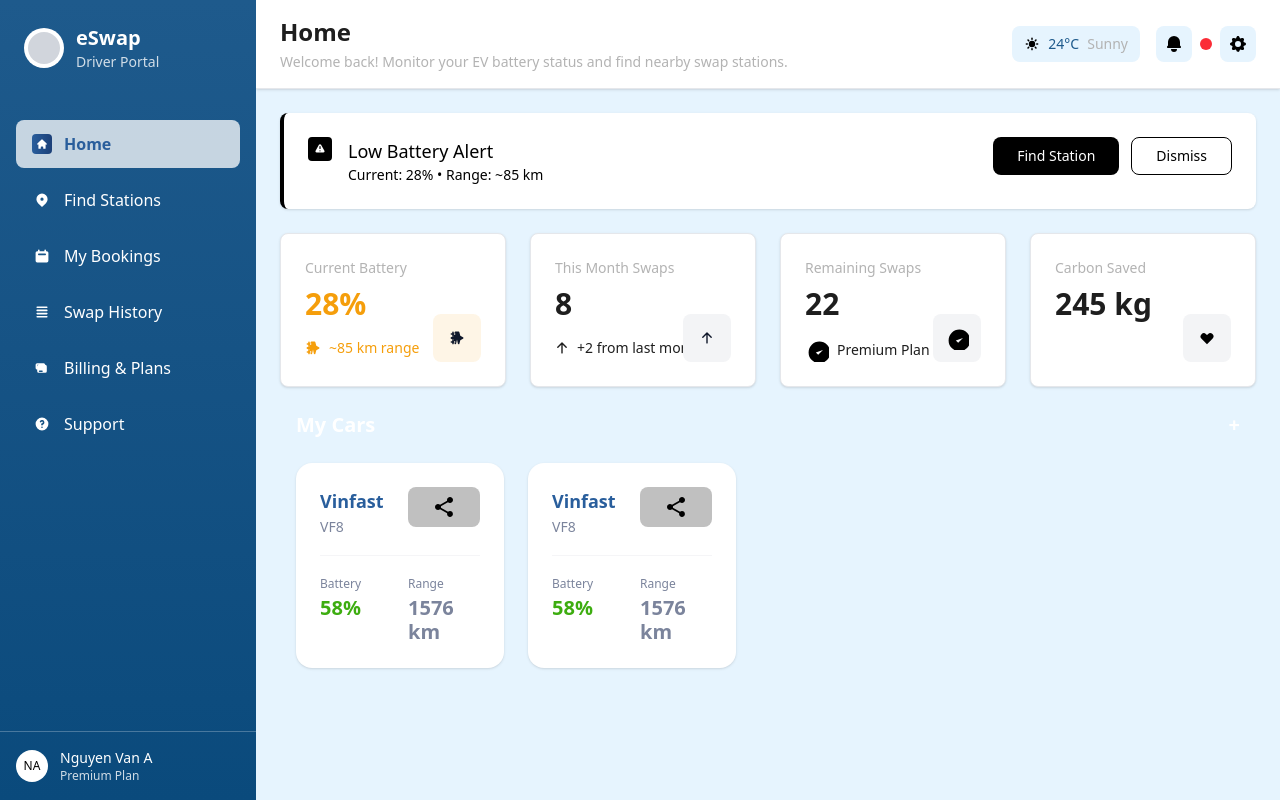
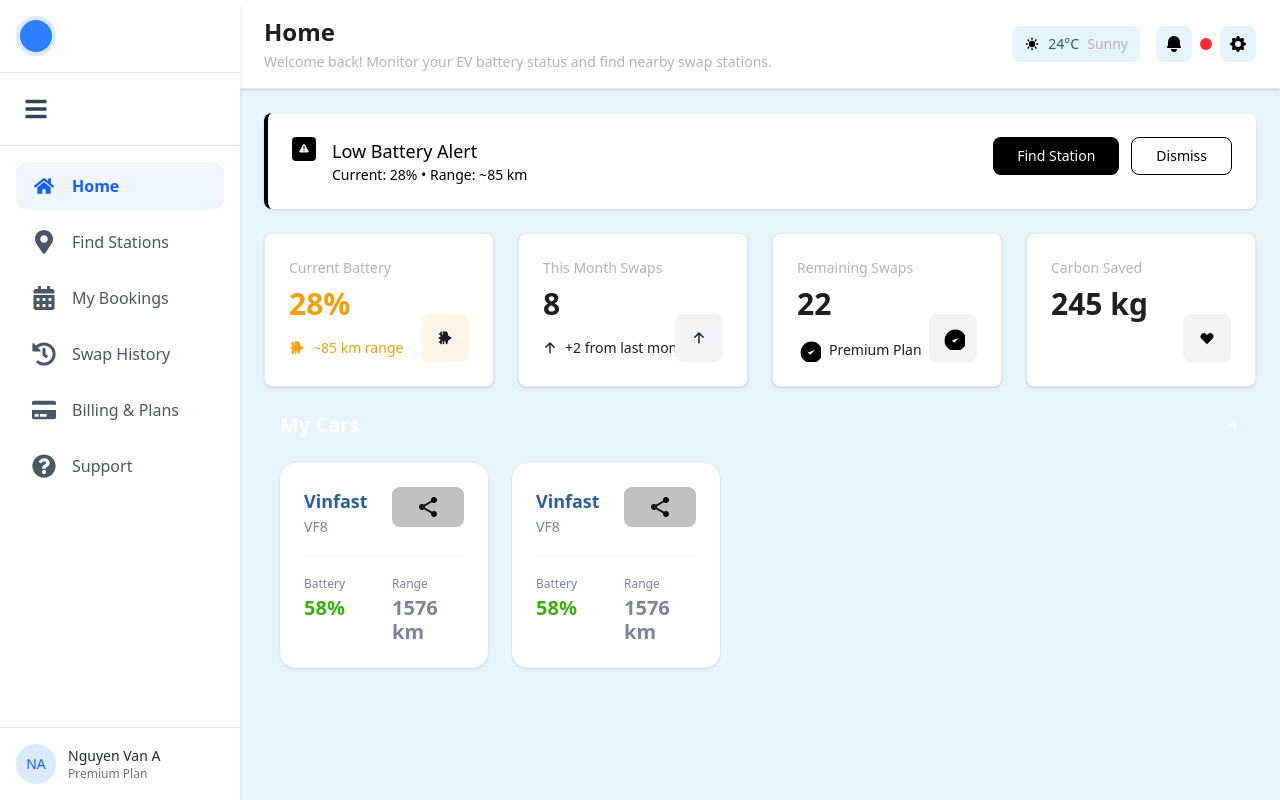
Before and after one commit to DeltaVariants/Gr4_SWP_FE, a Next.js app: page /home in a window 1280 px wide. Built offline with nearby package versions, Linux system fonts and the light colour scheme.

Commit message:
adjust sidebar

```diff
--- a/src/app/globals.css
+++ b/src/app/globals.css
@@ -19,15 +19,6 @@ body {
   color: var(--foreground);
 }
 
-/* Focus styles for accessibility */
-button:focus,
-input:focus,
-select:focus,
-textarea:focus {
-  outline: 2px solid #0ea5e9;
-  outline-offset: 2px;
-}
-
 /* Smooth scroll behavior */
 html {
   scroll-behavior: smooth;
--- a/src/presentation/components/common/Sidebar.tsx
+++ b/src/presentation/components/common/Sidebar.tsx
@@ -3,8 +3,12 @@ import React from "react";
 interface SidebarProps {
   currentPath?: string;
 }
-
-const navigationItems = [
+type NavigationItem = {
+  name: string;
+  path: string;
+  icon: React.ReactNode;
+};
+const navigationItems: NavigationItem[] = [
   {
     name: "Home",
     path: "/home",
--- /dev/null
+++ b/src/presentation/components/widgets/SideBar01.tsx
@@ -0,0 +1,146 @@
+// RefactoredSidebar.tsx (Phiên bản 2: Có Logo & Logo căn giữa khi Expanded)
+import React, { useState } from "react";
+import Link from "next/link";
+import {
+  FaHome,
+  FaMapMarkerAlt,
+  FaCalendarAlt,
+  FaHistory,
+  FaCreditCard,
+  FaQuestionCircle,
+  FaBars,
+} from "react-icons/fa";
+
+// --- Types ---
+interface SidebarProps {
+  currentPath?: string;
+}
+
+type NavigationItem = {
+  name: string;
+  path: string;
+  icon: React.ReactNode;
+};
+
+// --- Dữ liệu Navigation ---
+const navigationItems: NavigationItem[] = [
+  { name: "Home", path: "/home", icon: <FaHome size={20} /> },
+  {
+    name: "Find Stations",
+    path: "/stations",
+    icon: <FaMapMarkerAlt size={24} />,
+  },
+  { name: "My Bookings", path: "/bookings", icon: <FaCalendarAlt size={24} /> },
+  { name: "Swap History", path: "/history", icon: <FaHistory size={24} /> },
+  {
+    name: "Billing & Plans",
+    path: "/billing",
+    icon: <FaCreditCard size={24} />,
+  },
+  { name: "Support", path: "/support", icon: <FaQuestionCircle size={24} /> },
+];
+
+// --- Component ---
+const SideBar01 = ({ currentPath = "/home" }: SidebarProps) => {
+  const [isExpanded, setIsExpanded] = useState(true);
+
+  const toggleSidebar = () => {
+    setIsExpanded(!isExpanded);
+  };
+
+  return (
+    <div
+      className={`h-screen flex flex-col left-0 top-0 z-10 transition-all duration-300 ease-in-out bg-white shadow-[0_4px_4px_rgba(0,0,0,0.1)] ${
+        isExpanded ? "w-60" : "w-24"
+      }`}
+    >
+      {/* Logo Section*/}
+      <div
+        className={`p-4 flex items-center flex-shrink-0 border-b border-gray-200 transition-all duration-300 ease-in-out ${
+          isExpanded ? "justify-start" : "justify-center" // Canh giữa khi collapsed
+        }`}
+      >
+        <div className="flex items-center space-x-3">
+          <div className="w-10 h-10 bg-blue-100 rounded-full flex items-center justify-center flex-shrink-0">
+            {/* Logo */}
+            <div className="w-8 h-8 bg-blue-500 rounded-full"></div>
+          </div>
+        </div>
+      </div>
+
+      {/* --- Nút Hamburger --- */}
+      <div className={`p-4 flex justify-start border-b border-gray-200`}>
+        <button
+          onClick={toggleSidebar}
+          className="bg-transparent border-none cursor-pointer p-2 rounded-lg flex items-center justify-center transition-colors duration-200 text-gray-700 hover:bg-gray-100"
+        >
+          <FaBars size={24} />
+        </button>
+      </div>
+
+      {/* --- Menu Items --- */}
+      <nav className="flex-1 py-4 flex flex-col gap-2">
+        {navigationItems.map((item) => {
+          const isActive = currentPath === item.path;
+
+          return (
+            <Link href={item.path} key={item.name}>
+              <div
+                className={`flex items-center py-3 cursor-pointer transition-colors duration-200 mx-4 rounded-xl gap-4 px-4 ${
+                  isActive
+                    ? "bg-blue-50 text-blue-600 font-bold"
+                    : "text-gray-600 hover:bg-gray-100 hover:text-gray-900"
+                } ${!isExpanded ? "justify-center" : ""}`}
+                title={!isExpanded ? item.name : ""}
+              >
+                <div className="flex items-center justify-center w-6 h-6 flex-shrink-0">
+                  {item.icon}
+                </div>
+                <span
+                  className={`whitespace-nowrap transition-opacity duration-200 ${
+                    isExpanded
+                      ? "opacity-100 delay-150"
+                      : "opacity-0 absolute left-full" // Thêm absolute và left-full để ẩn hoàn toàn khi collapsed
+                  }`}
+                >
+                  {item.name}
+                </span>
+              </div>
+            </Link>
+          );
+        })}
+      </nav>
+
+      {/* --- User Profile Section --- */}
+      <div className="p-4 border-t border-gray-200 flex-shrink-0">
+        <div
+          className={`flex items-center ${
+            isExpanded ? "space-x-3" : "justify-center"
+          }`}
+        >
+          <div className="w-10 h-10 bg-blue-100 rounded-full flex items-center justify-center flex-shrink-0">
+            <span className="text-sm font-medium text-blue-600">NA</span>
+          </div>
+          <div
+            className={`transition-opacity duration-200 ${
+              isExpanded
+                ? "opacity-100 delay-150"
+                : "opacity-0 absolute left-full"
+            }`}
+          >
+            {" "}
+            {/* Ẩn hoàn toàn khi collapsed */}
+            <p className="text-sm font-medium text-gray-800 whitespace-nowrap">
+              Nguyen Van A
+            </p>
+            <p className="text-xs text-gray-500 whitespace-nowrap">
+              Premium Plan
+            </p>
+          </div>
+        </div>
+      </div>
+    </div>
+  );
+};
+
+export default SideBar01;
--- /dev/null
+++ b/src/presentation/layouts/Layout01.tsx
@@ -0,0 +1,2 @@
+//layout mới để bọc các trang, có sidebar bên trái
+//và header bên trên
--- a/src/presentation/layouts/MainLayout.tsx
+++ b/src/presentation/layouts/MainLayout.tsx
@@ -1,6 +1,7 @@
 import React from "react";
 import Sidebar from "../components/common/Sidebar";
 import Header from "../components/common/Header";
+import SideBar01 from "../components/widgets/SideBar01";
 
 interface MainLayoutProps {
   children: React.ReactNode;
@@ -17,7 +18,7 @@ export default function MainLayout({
 }: MainLayoutProps) {
   return (
     <div className="min-h-screen bg-[#E6F4FE] flex overflow-hidden">
-      <Sidebar currentPath={currentPath} />
+      <SideBar01 currentPath={currentPath} />
 
       {/* Main Content */}
       <div className="flex-1 flex flex-col ml-0 lg:ml-0 overflow-auto">
--- /dev/null
+++ b/src/presentation/layouts/Sidebar.tsx
@@ -0,0 +1,106 @@
+"use client";
+
+import React, { useState } from "react";
+import Link from "next/link";
+import {
+  HiMenu,
+  HiHome,
+  HiLocationMarker,
+  HiOutlineTruck,
+  HiOutlineCalendar,
+  HiClock,
+  HiOutlineCreditCard,
+  HiOutlineQuestionMarkCircle,
+  HiUser,
+} from "react-icons/hi";
+
+const Sidebar = () => {
+  const [isExpanded, setIsExpanded] = useState(true);
+
+  const menuItems = [
+    { icon: HiHome, label: "Home", href: "/home", isActive: true },
+    { icon: HiLocationMarker, label: "Find Stations", href: "/stations" },
+    { icon: HiOutlineTruck, label: "My vehicles", href: "/vehicles" },
+    { icon: HiOutlineCalendar, label: "My Bookings", href: "/bookings" },
+    { icon: HiClock, label: "Swap History", href: "/history" },
+    { icon: HiOutlineCreditCard, label: "Billing & Plans", href: "/billing" },
+    { icon: HiOutlineQuestionMarkCircle, label: "Support", href: "/support" },
+  ];
+
+  return (
+    <div
+      className={`bg-gradient-to-b from-blue-600 to-blue-800 text-white transition-all duration-300 ${
+        isExpanded ? "w-64" : "w-16"
+      } min-h-screen flex flex-col`}
+    >
+      {/* Header */}
+      <div className="p-4 border-b border-blue-500/30">
+        <div className="flex items-center justify-between">
+          {isExpanded && (
+            <div className="flex items-center space-x-2">
+              <div className="text-2xl font-bold">ESi</div>
+              <div className="text-sm opacity-80">eSwap</div>
+            </div>
+          )}
+          <button
+            onClick={() => setIsExpanded(!isExpanded)}
+            className="p-2 hover:bg-blue-500/30 rounded-lg transition-colors"
+          >
+            <HiMenu size={24} />
+          </button>
+        </div>
+      </div>
+
+      {/* Menu Items */}
+      <nav className="flex-1 p-4">
+        <div className="space-y-2">
+          {menuItems.map((item, index) => {
+            const IconComponent = item.icon;
+            return (
+              <Link
+                key={index}
+                href={item.href}
+                className={`flex items-center space-x-3 p-3 rounded-lg transition-colors group ${
+                  item.isActive
+                    ? "bg-blue-400/30 text-white"
+                    : "hover:bg-blue-500/20 text-blue-100"
+                }`}
+              >
+                <IconComponent size={20} className="flex-shrink-0" />
+                {isExpanded && (
+                  <span className="font-medium">{item.label}</span>
+                )}
+                {!isExpanded && (
+                  <div className="absolute left-16 bg-gray-800 text-white px-2 py-1 rounded-md text-sm opacity-0 group-hover:opacity-100 transition-opacity whitespace-nowrap z-50">
+                    {item.label}
+                  </div>
+                )}
+              </Link>
+            );
+          })}
+        </div>
+      </nav>
+
+      {/* User Profile */}
+      <div className="p-4 border-t border-blue-500/30">
+        <div
+          className={`flex items-center space-x-3 ${
+            !isExpanded && "justify-center"
+          }`}
+        >
+          <div className="w-10 h-10 bg-blue-400 rounded-full flex items-center justify-center">
+            <HiUser size={20} />
+          </div>
+          {isExpanded && (
+            <div>
+              <div className="font-medium">Nguyen Van A</div>
+              <div className="text-sm text-blue-200">Premium Plan</div>
+            </div>
+          )}
+        </div>
+      </div>
+    </div>
+  );
+};
+
+export default Sidebar;
```
Also changed, not shown: package.json (+6 -5 lines), src/presentation/components/widgets/Card.tsx (added), 1 other file (tests, documents, lock files or other folders).
